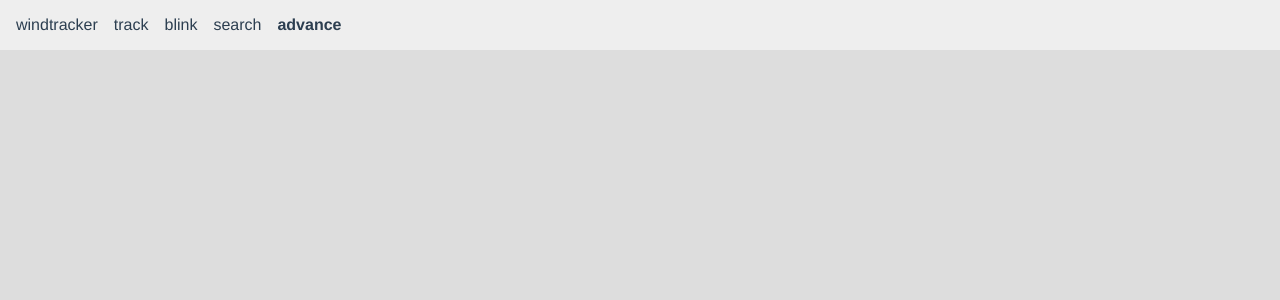
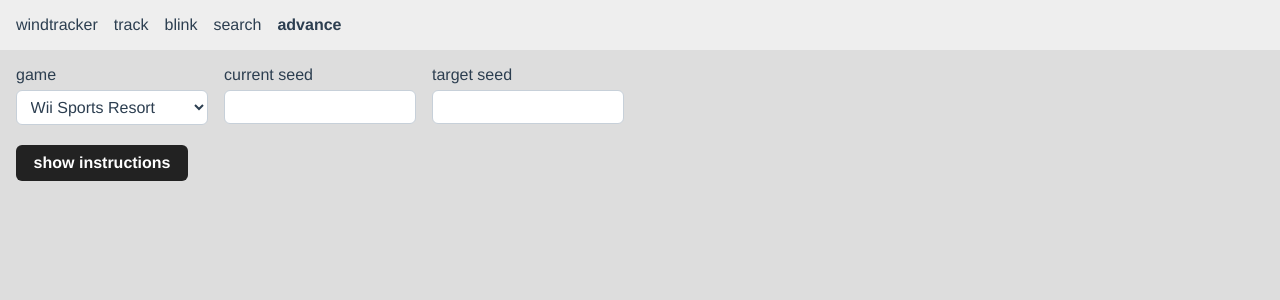
Before and after one commit to purpuropterus/windtracker, a Vue app: page /advance in a window 1280 px wide. Shown: the top 300 px of the page. Built offline with nearby package versions, Linux system fonts and the light colour scheme.

Commit message:
advance tab start

```diff
--- /dev/null
+++ b/src/components/AdvanceResults.vue
@@ -0,0 +1,86 @@
+<template>
+    <div class="advance-results">
+        <b>{{ status }}</b>
+        <table v-if="entry" class="results">
+            <tbody>
+                <tr>
+                    <th>Approximate time</th>
+                    <td>{{ entry[0] }}s</td>
+                </tr>
+                <tr v-for="row in taskRows" :key="row.name">
+                    <th>{{ row.name }}</th>
+                    <td>{{ row.value }}</td>
+                </tr>
+            </tbody>
+        </table>
+    </div>
+</template>
+
+<script setup>
+import { computed } from "vue";
+
+const props = defineProps({
+    jsonData: {
+        type: Object,
+        required: true,
+    },
+    distance: {
+        type: Number,
+        required: true,
+    },
+});
+
+const entry = computed(() => {
+    const solutions = props.jsonData?.solutions;
+    if (!Array.isArray(solutions)) return null;
+    if (props.distance < 1) return null;
+    return solutions[props.distance - 1n] ?? null;
+});
+
+const status = computed(() => {
+    if (props.distance === null || props.distance === undefined) return null;
+    if (!entry.value) return `no saved solution for distance ${props.distance}`;
+    return `distance: ${props.distance}`;
+});
+
+const taskRows = computed(() => {
+    if (!entry.value) return [];
+    const tasks = props.jsonData.tasks || [];
+    const rows = [];
+    for (let i = 0; i < tasks.length; i++) {
+        const value = entry.value[i + 1];
+        if (value) rows.push({ name: tasks[i], value });
+    }
+    return rows;
+});
+</script>
+
+<style scoped>
+.results {
+    border-collapse: collapse;
+    font-size: 0.95rem;
+    margin-top: 0.5rem;
+}
+
+.results th,
+.results td {
+    padding: 0.4rem 0.75rem;
+    text-align: left;
+    border-bottom: 1px solid #444;
+    color: #2c3e50;
+}
+
+.results th {
+    font-weight: 600;
+    border-right: 1px solid #444;
+}
+
+.results td {
+    text-align: right;
+    font-variant-numeric: tabular-nums;
+}
+
+.empty {
+    color: #6b7a8d;
+}
+</style>
--- a/src/components/BlinkResults.vue
+++ b/src/components/BlinkResults.vue
@@ -14,9 +14,9 @@
                             {{ "0x" + result.seed.toString(16) }}
                         </span>
                         <div class="seed-buttons">
-                            <button>track</button>
-                            <button>search</button>
-                            <button>advance</button>
+                            <button @click="setSeedToCurrent">
+                                set to current seed
+                            </button>
                         </div>
                     </td>
                     <td>{{ result.accuracy }}</td>
@@ -33,6 +33,11 @@ const props = defineProps({
         required: true,
     },
 });
+
+const setSeedToCurrent = (seed) => {
+    const goldfishStore = useGoldfishStore();
+    goldfishStore.setKnownSeed(seed);
+};
 </script>
 
 <style scoped>
--- a/src/layouts/NavbarLayout.vue
+++ b/src/layouts/NavbarLayout.vue
@@ -70,5 +70,6 @@ nav a.router-link-active {
     min-height: 0;
     min-width: 0;
     overflow: auto;
+    padding: 1rem;
 }
 </style>
--- a/src/pages/Advance.vue
+++ b/src/pages/Advance.vue
@@ -1,7 +1,131 @@
 <template>
-    <div class="advance"></div>
+    <div class="advance">
+        <div class="inputs">
+            <div class="input">
+                <label>game</label>
+                <select v-model="settingsStore.game" tabindex="-1">
+                    <option value="og_1.0">Wii Sports 1.0</option>
+                    <option value="og_1.1">Wii Sports 1.1/1.2</option>
+                    <option value="wsr" selected>Wii Sports Resort</option>
+                </select>
+            </div>
+            <div class="input">
+                <label for="current-seed">current seed</label>
+                <input
+                    id="current-seed"
+                    type="text"
+                    v-model="goldfishStore.lastKnownSeed"
+                />
+            </div>
+            <div class="input">
+                <label for="target-seed">target seed</label>
+                <input
+                    id="target-seed"
+                    type="text"
+                    v-model="settingsStore.targetSeed"
+                />
+            </div>
+        </div>
+        <button @click="showInstructions">show instructions</button>
+        <p v-if="error" style="color: red">{{ error }}</p>
+        <AdvanceResults
+            v-if="jsonData"
+            :jsonData="jsonData"
+            :distance="distance"
+        />
+    </div>
 </template>
 
-<script setup></script>
+<script setup>
+import AdvanceResults from "@/components/AdvanceResults.vue";
+import { useGoldfishStore } from "@/stores/goldfishStore";
+import { useSettingsStore } from "@/stores/settingsStore";
+import { onMounted, ref } from "vue";
 
-<style scoped></style>
+import { pcgDistance } from "@/rng_util";
+
+const goldfishStore = useGoldfishStore();
+const settingsStore = useSettingsStore();
+
+const jsonData = ref(null);
+const distance = ref(null);
+const error = ref(null);
+
+onMounted(async () => {
+    jsonData.value = await fetch("/advance.json").then((res) => res.json());
+});
+
+function showInstructions() {
+    if (settingsStore.targetSeed === null || settingsStore.targetSeed === "") {
+        error.value = "target seed not set";
+        return;
+    }
+
+    if (
+        goldfishStore.lastKnownSeed === null ||
+        goldfishStore.lastKnownSeed === ""
+    ) {
+        error.value = "current seed not set";
+        return;
+    }
+
+    let current = BigInt(goldfishStore.lastKnownSeed);
+    if (settingsStore.game === "og_1.0") current & 0xffffn;
+
+    const target = BigInt(settingsStore.targetSeed);
+
+    const a = settingsStore.game === "wsr" ? 0x41c64e6dn : 69069n;
+    const c = settingsStore.game === "wsr" ? 0x3039n : 1n;
+    const m = settingsStore.game === "og_1.0" ? 2n ** 16n : 2n ** 32n;
+
+    distance.value = pcgDistance(current, target, a, c, m);
+}
+</script>
+
+<style scoped>
+.advance {
+    display: flex;
+    flex-direction: column;
+    gap: 1.25rem;
+}
+
+.inputs {
+    display: flex;
+    flex-wrap: wrap;
+    gap: 1rem;
+}
+
+.input {
+    display: inline-flex;
+    flex-direction: column;
+    gap: 0.35rem;
+    min-width: 0;
+}
+
+.input label {
+    font-size: 1rem;
+}
+
+.input input,
+.input select {
+    width: 12rem;
+    padding: 0.45rem 0.6rem;
+    border: 1px solid #c7d0d9;
+    border-radius: 0.375rem;
+    background: #fff;
+    color: #2c3e50;
+    font: inherit;
+}
+button {
+    align-self: flex-start;
+    padding: 0.55rem 1.1rem;
+    border: none;
+    border-radius: 0.375rem;
+    background: #222;
+    color: #fff;
+    font: inherit;
+    font-weight: 600;
+    cursor: pointer;
+    /* transition: background 0.15s ease; */
+}
+</style>
--- a/src/stores/goldfishStore.js
+++ b/src/stores/goldfishStore.js
@@ -88,6 +88,11 @@ export const useGoldfishStore = defineStore("goldfish", {
         holeLoad: function () {
             this.advance(this.advanceCounts.hole_load);
         },
+        setKnownSeed: function (seed) {
+            this.lastKnownSeed = seed;
+            this.seedAtStartOfRun = seed;
+            this.currentSeed = seed;
+        },
         findSeed: async function () {
             const windStore = useWindStore();
             const settingsStore = useSettingsStore();
--- a/src/stores/settingsStore.js
+++ b/src/stores/settingsStore.js
@@ -8,6 +8,8 @@ export const useSettingsStore = defineStore("settings", {
             holes: 9,
             resetHotkey: null,
             goldfishEnabled: false,
+
+            targetSeed: null,
         };
     },
 
```
Also changed, not shown: src/pages/Track.vue (+22 -36 lines).
